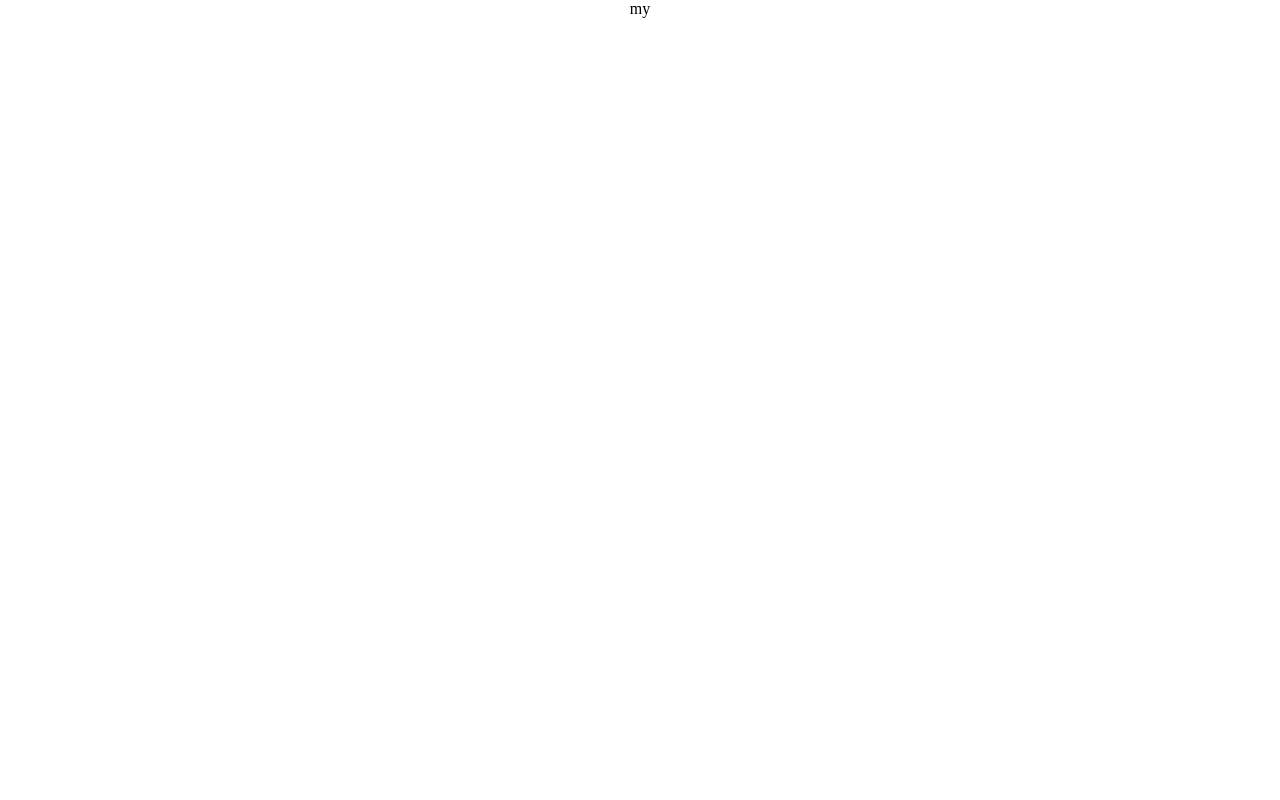
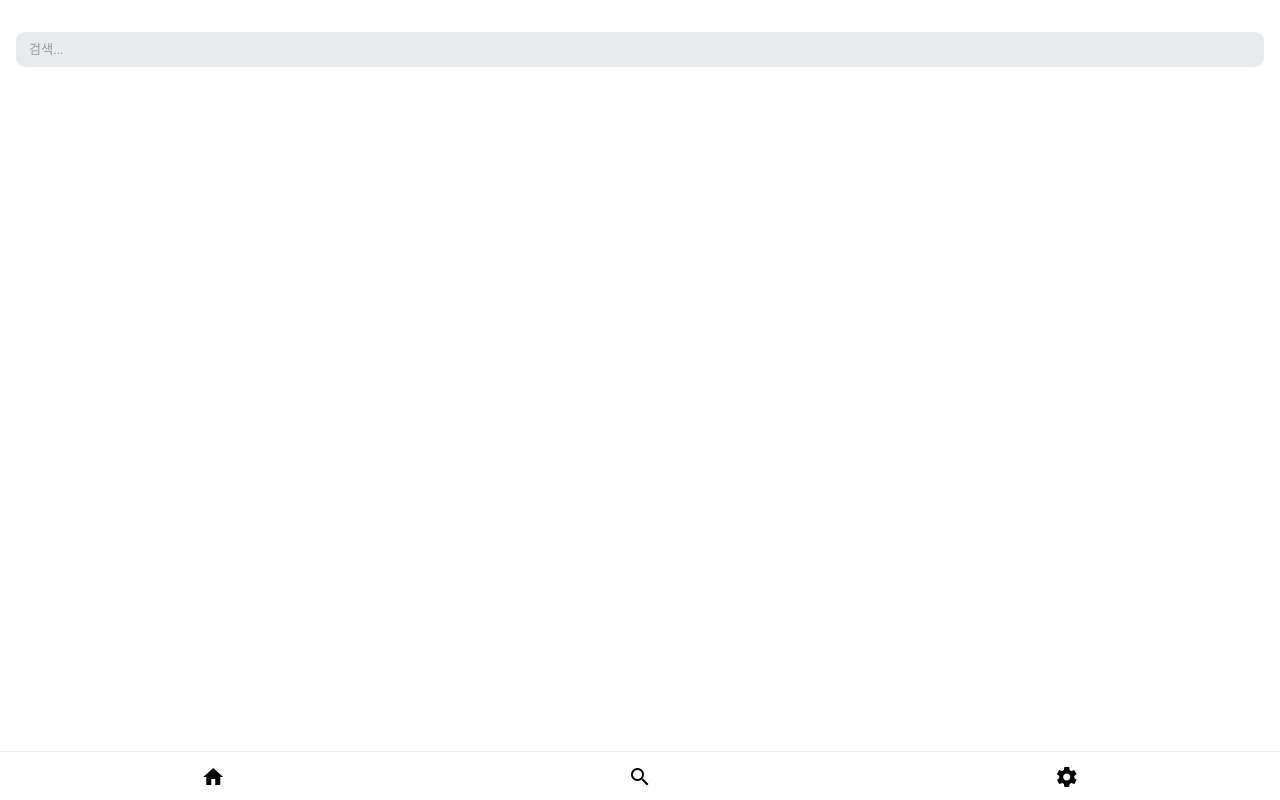
Before and after one commit to goormorg/front, a React (Create React App) app: page / in a window 1280 px wide. Both pictures are taken after typing "Sample" into the empty fields and a click on the button "search". Built offline with nearby package versions, Linux system fonts and the light colour scheme.

Commit message:
feat: add search inputs

```diff
--- a/src/App.tsx
+++ b/src/App.tsx
@@ -2,6 +2,7 @@ import { BrowserRouter, Routes, Route } from "react-router-dom";
 import { MainPage } from "./pages/Main";
 import { LoginPage } from "./pages/Login";
 import { MyPage } from "./pages/My";
+import { SearchPage } from "./pages/Search";
 
 enum PATH {
   login = "/login",
@@ -18,7 +19,7 @@ function App() {
           <Route path={PATH.login} element={<LoginPage />}></Route>
           <Route path={PATH.main} element={<MainPage />}></Route>
           <Route path={PATH.user} element={<MyPage />}></Route>
-          <Route path={PATH.search} element={<MyPage />}></Route>
+          <Route path={PATH.search} element={<SearchPage />}></Route>
 
           <Route path="*" element={<h1>404 Not Found</h1>} />
         </Routes>
--- a/src/components/Input.tsx
+++ b/src/components/Input.tsx
@@ -21,7 +21,8 @@ function Input({ children, value, onChange, placeholder }: InputType) {
                 outline: "none",
                 backgroundColor: "#E8EAEE",
                 borderRadius: "0.6rem",
-                padding: "0.6rem 0.8rem"
+                padding: "0.6rem 0.8rem",
+                width: "100%"
             })}
         ></input>
     )
--- /dev/null
+++ b/src/pages/Search.tsx
@@ -0,0 +1,39 @@
+/** @jsxImportSource @emotion/react */
+
+import React, { useState } from "react";
+import { css } from '@emotion/react'
+import { Input } from "../components/Input";
+import { Container } from "../components/Container";
+import { Navbar } from "../components/Navbar";
+
+function SearchPage() {
+    const [searchValue, setSearchValue] = useState("")
+
+    const onChangeSearch = (e: any) => {
+        setSearchValue(e.target.value)
+    }
+
+    return (
+        <>
+            <Container>
+                <div css={css({
+                    position: "absolute",
+                    left: "0",
+                    right: "0",
+                    padding: "1rem",
+                    display: "flex"
+                })}>
+                    <Input value={searchValue} onChange={onChangeSearch} placeholder={"검색..."}></Input>
+                </div>
+
+
+            </Container>
+
+
+            <Navbar></Navbar>
+
+        </>
+    )
+}
+
+export { SearchPage }
```
